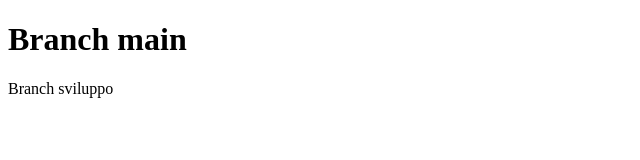
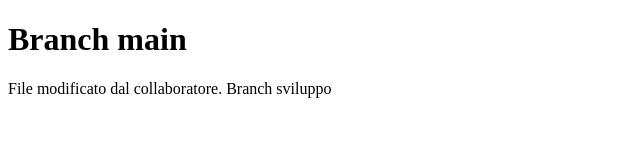
Before and after one commit to prof-luiginacaruso/pizzeriaWeb, a plain HTML site: page index.html in a window 1280 px wide. Shown: the whole page, without its empty margins (0-640 px from the left). Drawn offline with Linux system fonts and the light colour scheme.

Commit message:
Update index.html
mod dal collaboratore

```diff
--- a/index.html
+++ b/index.html
@@ -6,7 +6,9 @@
 <body>
 
 <h1>Branch main</h1>
-<p>Branch sviluppo<p>
+<p>File modificato dal collaboratore.
+
+Branch sviluppo<p>
 
 </body>
 </html>
```
